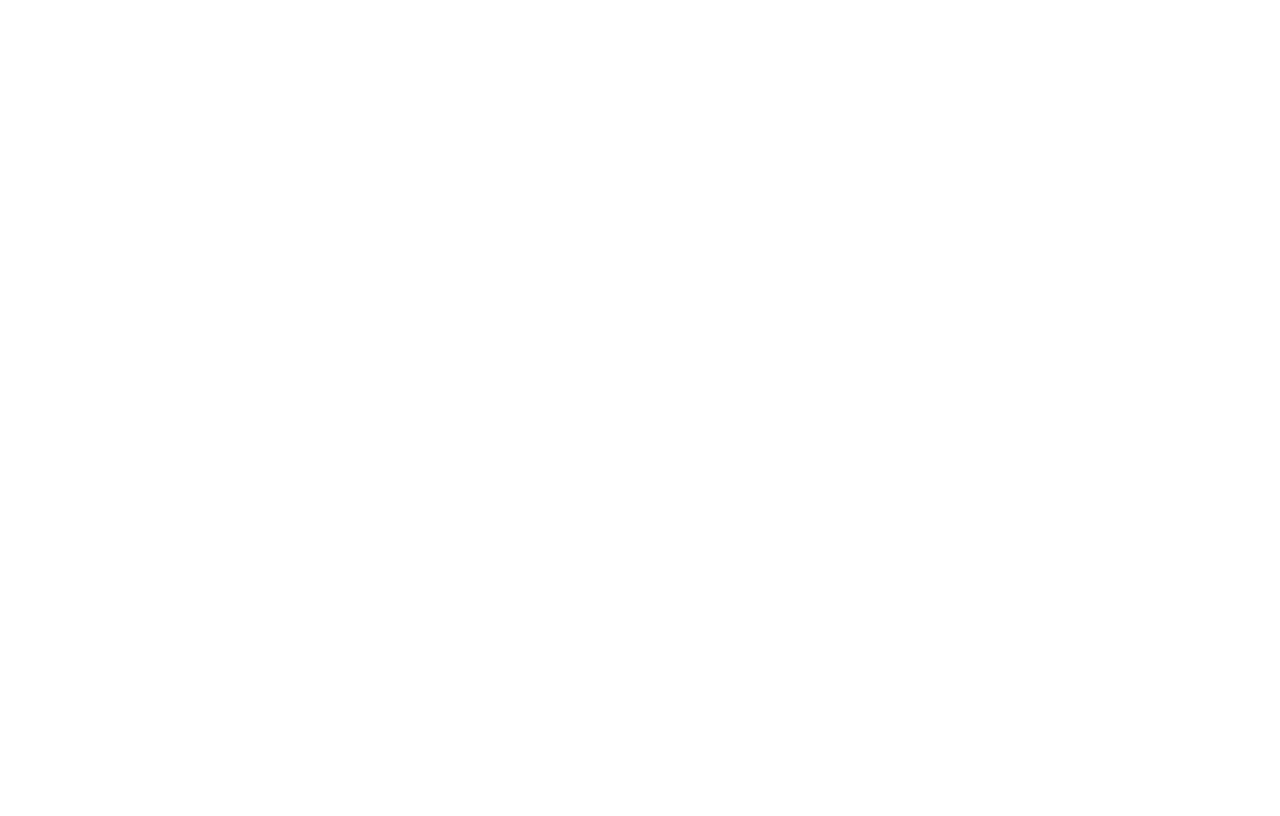
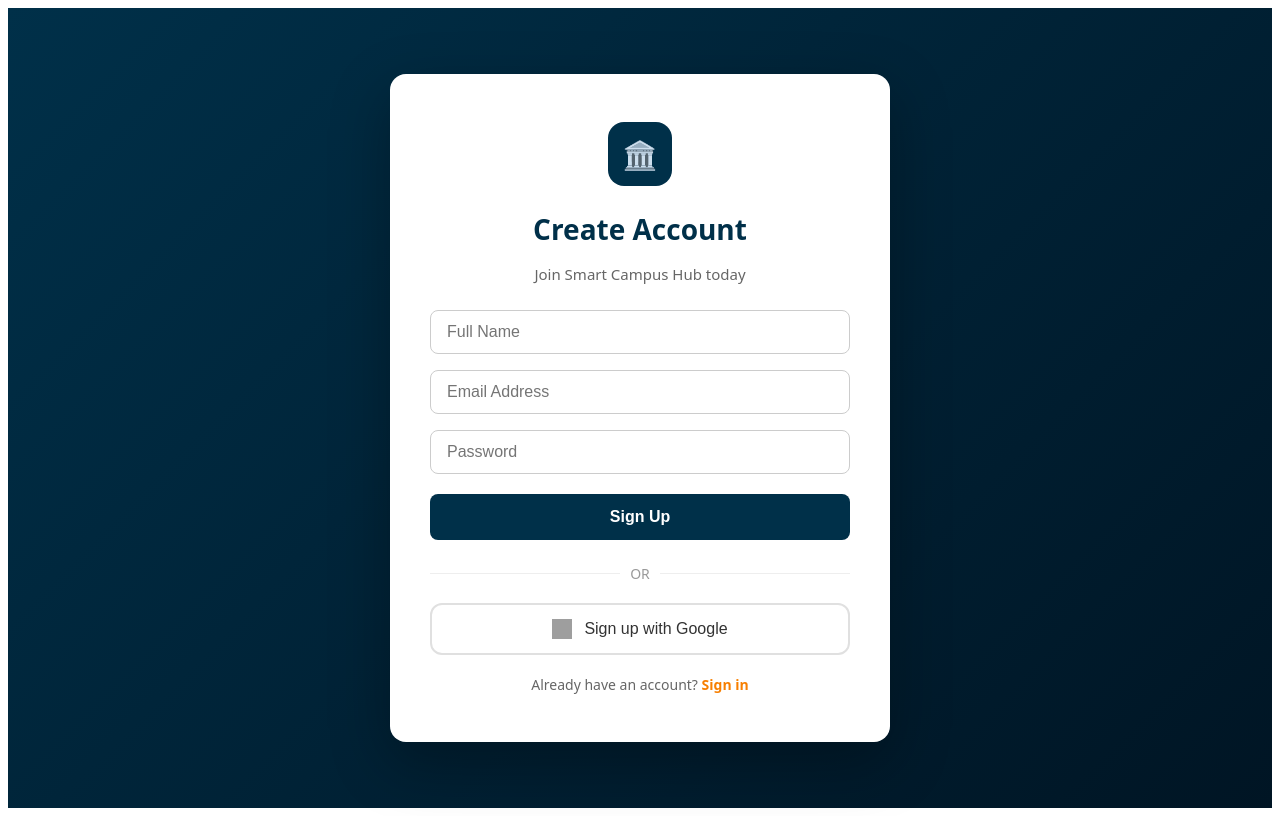
Before and after one commit to Darshik-an/it3030-paf-2026-smart-campus-group-WE-117-1.2, a React (Vite) app in the folder frontend/: page /signup in a window 1280 px wide. Before the commit this address had no page. Built offline with nearby package versions, Linux system fonts and the light colour scheme; grey boxes are pictures that could not be loaded.

Commit message:
feat(auth): add frontend signup page UI and routing

```diff
--- a/frontend/src/App.jsx
+++ b/frontend/src/App.jsx
@@ -1,6 +1,7 @@
 import { BrowserRouter, Routes, Route, Navigate } from 'react-router-dom';
 import { AuthProvider } from './context/AuthContext';
 import LoginPage from './pages/LoginPage';
+import SignupPage from './pages/SignupPage';
 import OAuth2Callback from './pages/OAuth2Callback';
 import Dashboard from './pages/Dashboard';
 import ProtectedRoute from './components/ProtectedRoute';
@@ -11,6 +12,7 @@
       <BrowserRouter>
         <Routes>
           <Route path="/login" element={<LoginPage />} />
+          <Route path="/signup" element={<SignupPage />} />
           <Route path="/oauth2/callback" element={<OAuth2Callback />} />
           <Route path="/dashboard" element={
             <ProtectedRoute>
--- /dev/null
+++ b/frontend/src/pages/SignupPage.jsx
@@ -0,0 +1,207 @@
+import { useState } from 'react';
+import { Navigate, Link, useNavigate } from 'react-router-dom';
+import { useAuth } from '../context/AuthContext';
+import api from '../services/api';
+
+export default function SignupPage() {
+  const { user, loading, login } = useAuth();
+  const [name, setName] = useState('');
+  const [email, setEmail] = useState('');
+  const [password, setPassword] = useState('');
+  const [error, setError] = useState('');
+  const navigate = useNavigate();
+
+  if (loading) return <div className="loading-screen">Loading...</div>;
+  if (user) return <Navigate to="/dashboard" />;
+
+  const handleGoogleLogin = () => {
+    window.location.href = 'http://localhost:8080/oauth2/authorization/google';
+  };
+
+  const handleSignup = async (e) => {
+    e.preventDefault();
+    try {
+      const res = await api.post('/api/auth/register', { name, email, password });
+      login(res.data.token);
+      navigate('/dashboard');
+    } catch (err) {
+      if (err.response && err.response.data) {
+        setError(err.response.data);
+      } else {
+        setError('Error creating account. Please try again.');
+      }
+    }
+  };
+
+  return (
+    <div style={{
+      minHeight: '100vh',
+      display: 'flex',
+      alignItems: 'center',
+      justifyContent: 'center',
+      background: 'linear-gradient(135deg, #003049 0%, #001524 100%)',
+      fontFamily: 'system-ui, -apple-system, sans-serif',
+    }}>
+      <div style={{
+        background: 'white',
+        padding: '48px 40px',
+        borderRadius: '16px',
+        textAlign: 'center',
+        maxWidth: '420px',
+        width: '90%',
+        boxShadow: '0 20px 60px rgba(0,0,0,0.3)',
+      }}>
+        <div style={{
+          width: '64px',
+          height: '64px',
+          background: '#003049',
+          borderRadius: '16px',
+          display: 'flex',
+          alignItems: 'center',
+          justifyContent: 'center',
+          margin: '0 auto 24px',
+          fontSize: '28px',
+        }}>
+          🏛️
+        </div>
+        <h1 style={{
+          color: '#003049',
+          marginBottom: '8px',
+          fontSize: '28px',
+          fontWeight: '700',
+        }}>
+          Create Account
+        </h1>
+        <p style={{
+          color: '#666',
+          marginBottom: '24px',
+          fontSize: '15px',
+          lineHeight: '1.5',
+        }}>
+          Join Smart Campus Hub today
+        </p>
+
+        {error && <div style={{ color: '#D62828', marginBottom: '16px', fontWeight: '500' }}>{error}</div>}
+
+        <form onSubmit={handleSignup} style={{ display: 'flex', flexDirection: 'column', gap: '16px', marginBottom: '24px' }}>
+          <input
+            type="text"
+            placeholder="Full Name"
+            value={name}
+            onChange={(e) => setName(e.target.value)}
+            required
+            style={{
+              padding: '12px 16px',
+              borderRadius: '8px',
+              border: '1px solid #ccc',
+              fontSize: '16px',
+              outline: 'none',
+            }}
+            onFocus={(e) => e.target.style.borderColor = '#F77F00'}
+            onBlur={(e) => e.target.style.borderColor = '#ccc'}
+          />
+          <input
+            type="email"
+            placeholder="Email Address"
+            value={email}
+            onChange={(e) => setEmail(e.target.value)}
+            required
+            style={{
+              padding: '12px 16px',
+              borderRadius: '8px',
+              border: '1px solid #ccc',
+              fontSize: '16px',
+              outline: 'none',
+            }}
+            onFocus={(e) => e.target.style.borderColor = '#F77F00'}
+            onBlur={(e) => e.target.style.borderColor = '#ccc'}
+          />
+          <input
+            type="password"
+            placeholder="Password"
+            value={password}
+            onChange={(e) => setPassword(e.target.value)}
+            required
+            style={{
+              padding: '12px 16px',
+              borderRadius: '8px',
+              border: '1px solid #ccc',
+              fontSize: '16px',
+              outline: 'none',
+            }}
+            onFocus={(e) => e.target.style.borderColor = '#F77F00'}
+            onBlur={(e) => e.target.style.borderColor = '#ccc'}
+          />
+          <button
+            type="submit"
+            style={{
+              padding: '14px',
+              background: '#003049',
+              color: 'white',
+              border: 'none',
+              borderRadius: '8px',
+              fontSize: '16px',
+              fontWeight: '600',
+              cursor: 'pointer',
+              transition: 'background 0.2s',
+              marginTop: '4px'
+            }}
+            onMouseOver={(e) => e.target.style.background = '#001524'}
+            onMouseOut={(e) => e.target.style.background = '#003049'}
+          >
+            Sign Up
+          </button>
+        </form>
+
+        <div style={{ display: 'flex', alignItems: 'center', margin: '20px 0', color: '#999' }}>
+          <div style={{ flex: 1, height: '1px', background: '#eee' }} />
+          <span style={{ padding: '0 10px', fontSize: '14px', fontWeight: '500' }}>OR</span>
+          <div style={{ flex: 1, height: '1px', background: '#eee' }} />
+        </div>
+
+        <button
+          type="button"
+          onClick={handleGoogleLogin}
+          style={{
+            display: 'flex',
+            alignItems: 'center',
+            justifyContent: 'center',
+            gap: '12px',
+            padding: '14px 28px',
+            border: '2px solid #e0e0e0',
+            borderRadius: '12px',
+            background: 'white',
+            cursor: 'pointer',
+            fontSize: '16px',
+            fontWeight: '500',
+            margin: '0 auto',
+            width: '100%',
+            transition: 'all 0.2s ease',
+            color: '#333',
+            marginBottom: '20px'
+          }}
+          onMouseOver={(e) => {
+            e.target.style.borderColor = '#F77F00';
+            e.target.style.boxShadow = '0 4px 12px rgba(247,127,0,0.2)';
+          }}
+          onMouseOut={(e) => {
+            e.target.style.borderColor = '#e0e0e0';
+            e.target.style.boxShadow = 'none';
+          }}
+        >
+          <img
+            src="https://developers.google.com/identity/images/g-logo.png"
+            alt="Google"
+            width="20"
+            height="20"
+          />
+          Sign up with Google
+        </button>
+
+        <p style={{ color: '#666', fontSize: '14px', margin: 0 }}>
+          Already have an account? <Link to="/login" style={{ color: '#F77F00', textDecoration: 'none', fontWeight: '600' }}>Sign in</Link>
+        </p>
+      </div>
+    </div>
+  );
+}
```
